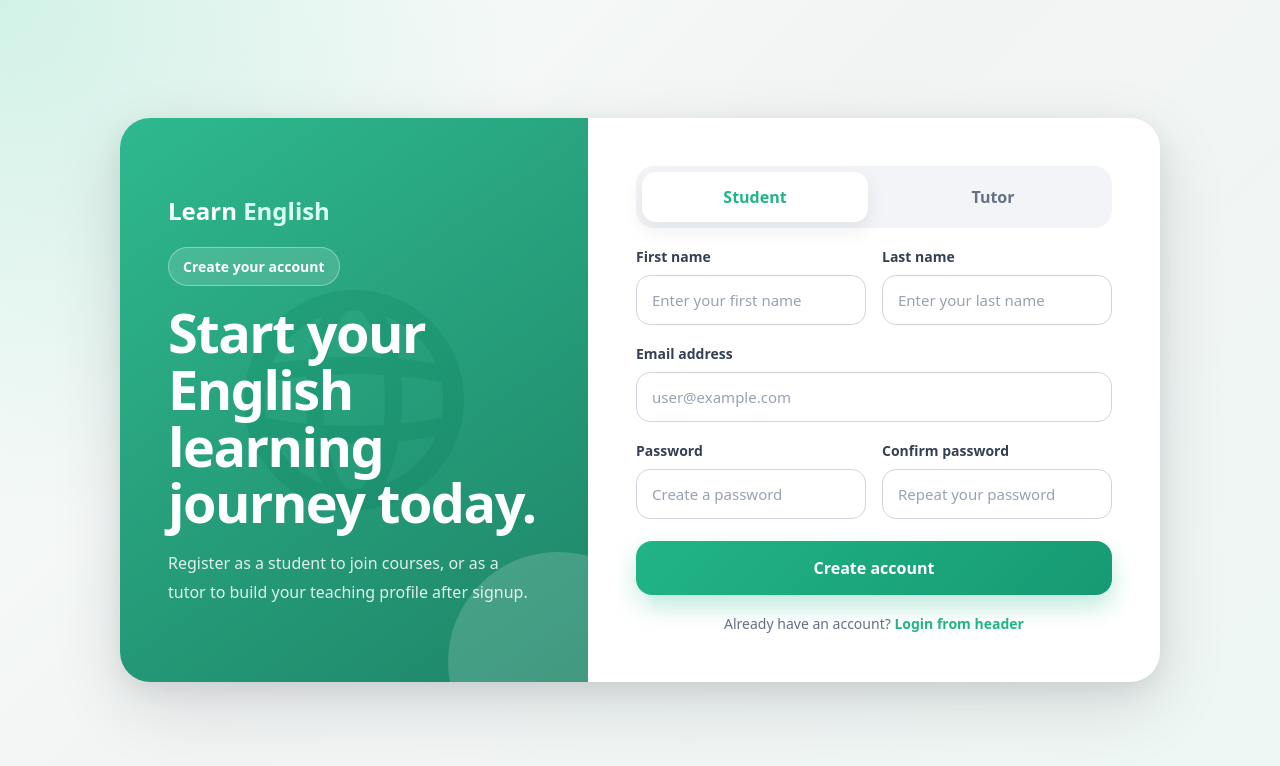
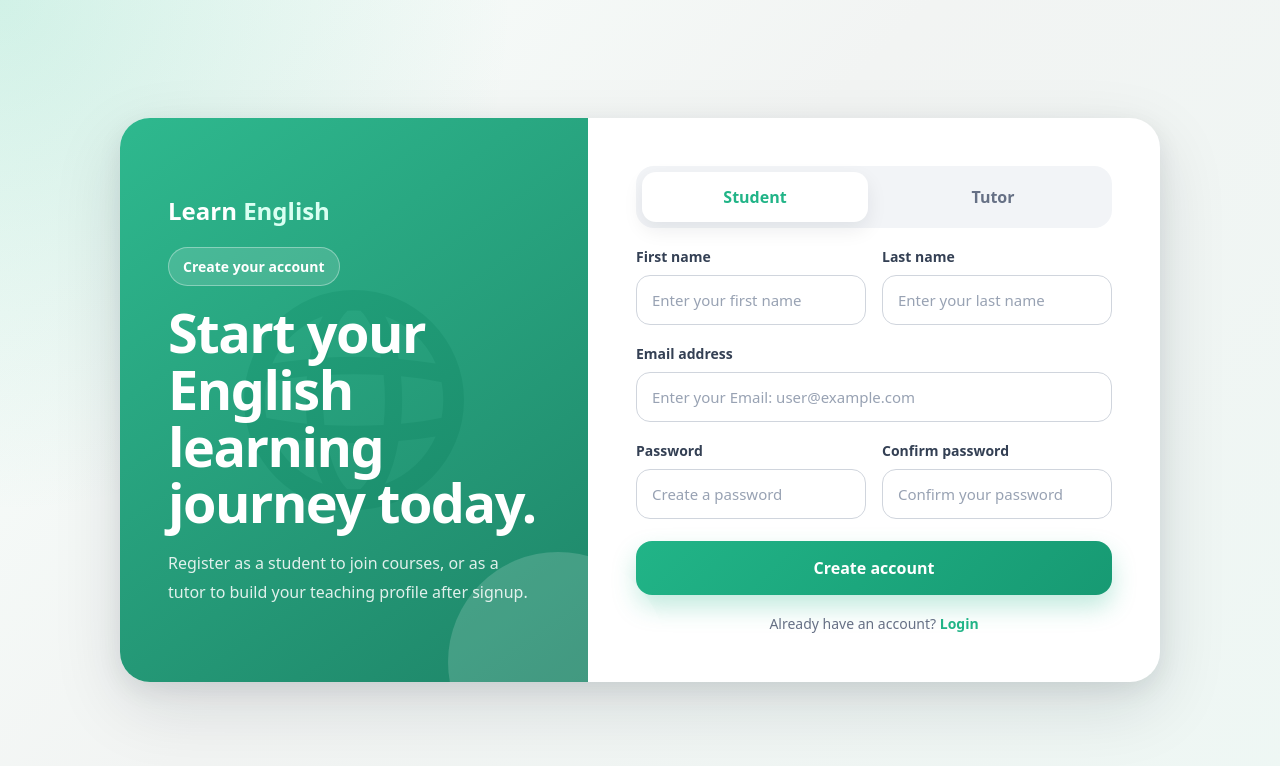
Before and after one commit to alirezashojaian1987/learning_english, a Next.js app: page /register in a window 1280 px wide. Shown: the top 766 px of the page. Built offline with nearby package versions, Linux system fonts and the light colour scheme; no server answers.

Commit message:
Minor changes created

```diff
--- a/src/app/register/page.tsx
+++ b/src/app/register/page.tsx
@@ -135,7 +135,7 @@ export default function RegisterPage(){
                         <input
                             id="email"
                             type="email"
-                            placeholder="user@example.com"
+                            placeholder="Enter your Email: user@example.com"
                             {...register("email")}
                         />
                         {errors.email && <p>{errors.email.message}</p>}
@@ -158,7 +158,7 @@ export default function RegisterPage(){
                             <input
                                 id="confirmPassword"
                                 type="password"
-                                placeholder="Repeat your password"
+                                placeholder="Confirm your password"
                                 {...register("confirmPassword")}
                             />
                             {errors.confirmPassword && <p>{errors.confirmPassword.message}</p>}
@@ -170,11 +170,10 @@ export default function RegisterPage(){
                     </button>
 
                     <p className={styles.loginText}>
-                        Already have an account? <Link href="/">Login from header</Link>
+                        Already have an account? <Link href="/">Login</Link>
                     </p>
                 </form>
             </section>
         </main>
     );
-
 }
```
